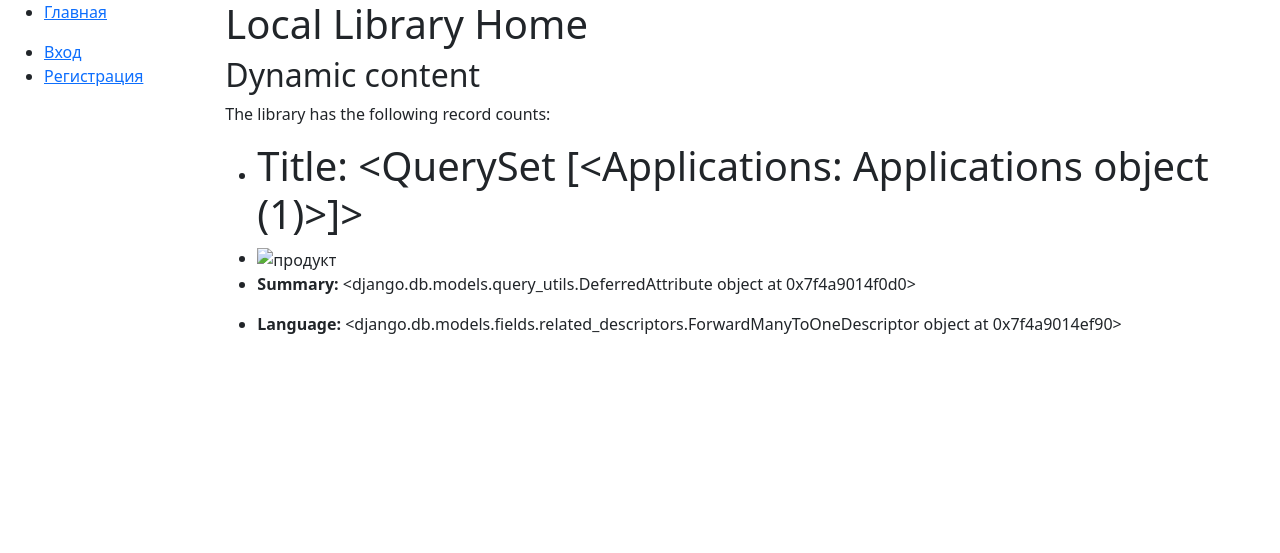
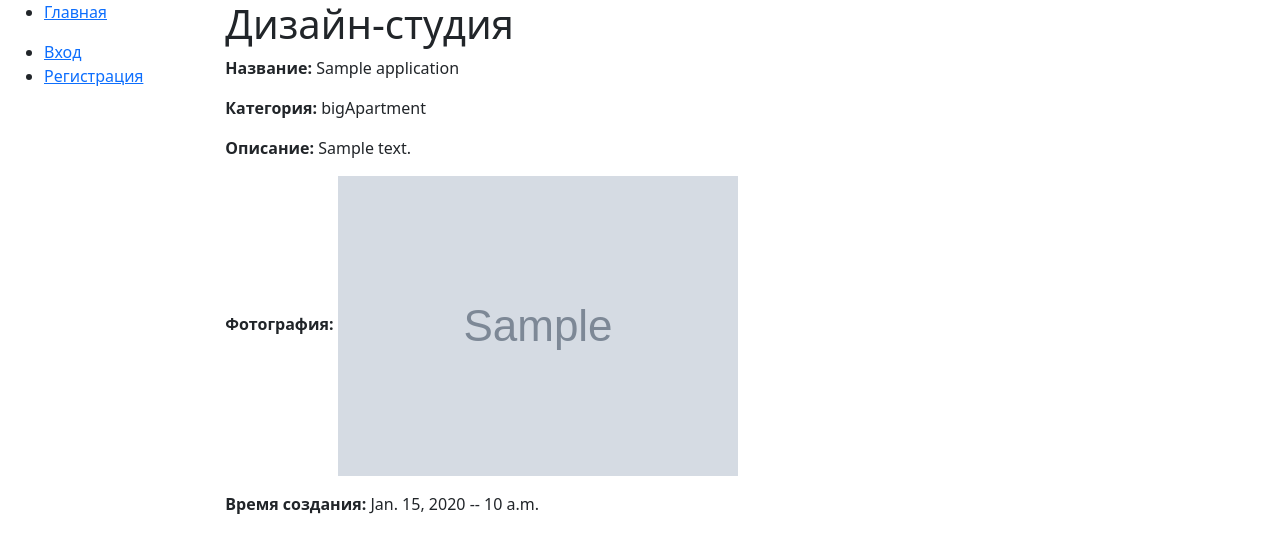
Before and after one commit to L1Z3B3ZE/designStudio, a Django app: page / in a window 1280 px wide. Shown: the top 553 px of the page. Run offline with Django 4.2, Linux system fonts and the light colour scheme; tables that the repository leaves empty hold one stand-in row (values such as "Sample post"); grey boxes marked "Sample" are stand-in pictures; parts of the project's set-up code (start-up, migrations or seed data) failed here and were passed over.

Commit message:
Изменение сайта

```diff
--- a/DesignStudio/DesignStudio/settings.py
+++ b/DesignStudio/DesignStudio/settings.py
@@ -124,9 +124,10 @@ STATIC_URL = 'static/'
 
 DEFAULT_AUTO_FIELD = 'django.db.models.BigAutoField'
 
+AUTH_USER_MODEL = 'Studio.AdvUser'
+
 
 runserver.default_port = "8080"
+runserver.default_addr = "localhost"
 
 LOGIN_REDIRECT_URL = '/'
-
-MEDIA_URL = '/media/'
--- a/DesignStudio/DesignStudio/urls.py
+++ b/DesignStudio/DesignStudio/urls.py
@@ -14,15 +14,15 @@ Including another URLconf
     1. Import the include() function: from django.urls import include, path
     2. Add a URL to urlpatterns:  path('blog/', include('blog.urls'))
 """
+import os
+
 from django.contrib import admin
 from django.urls import path, include
-from django.conf import settings
-from django.conf.urls.static import static
+
+
 
 urlpatterns = [
     path('superadmin/', admin.site.urls),
     path('', include('Studio.urls')),
     path('accounts/', include('django.contrib.auth.urls')),
 ]
-
-urlpatterns += static(settings.STATIC_URL, document_root=settings.STATIC_ROOT)
--- a/DesignStudio/Studio/models.py
+++ b/DesignStudio/Studio/models.py
@@ -1,24 +1,17 @@
 from django.db import models
-from django.urls import reverse
+from django.contrib.auth.models import AbstractUser
+from django.core.validators import FileExtensionValidator
+from datetime import datetime
 
 
-class Author(models.Model):
-    """Model representing an author."""
-    first_name = models.CharField(max_length=100)
-    last_name = models.CharField(max_length=100)
-    date_of_birth = models.DateField(null=True, blank=True)
-    date_of_death = models.DateField('died', null=True, blank=True)
+class AdvUser(AbstractUser):
+   name = models.CharField(max_length=250, verbose_name="ФИО", help_text="Только кириллические буквы, дефис и пробелы")
+   username = models.CharField(max_length=35, verbose_name="Логин", unique=True, help_text="Только латиница и дефис, уникальный")
+   is_activated = models.BooleanField(default=True, db_index=True,
+                                      verbose_name='Согласие с правилами регистрации')
 
-    class Meta:
-        ordering = ['last_name', 'first_name']
-
-    def get_absolute_url(self):
-        """Returns the url to access a particular author instance."""
-        return reverse('author-detail', args=[str(self.id)])
-
-    def __str__(self):
-        """String for representing the Model object."""
-        return '{0}, {1}'.format(self.last_name, self.first_name)
+class Meta(AbstractUser.Meta):
+   pass
 
 
 class Category(models.Model):
@@ -29,8 +22,38 @@ class Category(models.Model):
         return self.name
 
 
-class Applications(models.Model):
-    title = models.CharField(max_length=100)
-    description = models.TextField(max_length=1000, default='something')
-    category = models.ForeignKey('category', on_delete=models.SET_NULL, null=True)
-    image = models.ImageField(upload_to='')
+
+class Application(models.Model):
+    application_title = models.CharField(max_length=254, verbose_name="Название")
+    description = models.TextField(verbose_name="Описание")
+    REQUEST_CATEGORY = (
+        ('bigApartment', 'bigApartment'),
+        ('Apartment', 'bigApartment'),
+        ('smallApartment', 'smallApartment'),
+    )
+    category = models.CharField(
+        max_length=14,
+        choices=REQUEST_CATEGORY,
+        blank=True,
+        default='a',
+        verbose_name="Категория")
+    photo_of_room = models.ImageField(max_length=254, upload_to="media/", verbose_name="Фотография",
+                                      help_text="Разрешается формата файла только jpg, jpeg, png, bmp",
+                                      validators=[
+                                          FileExtensionValidator(allowed_extensions=['jpg', 'jpeg', 'png', 'bmp'])])
+    date_create = models.DateField(default=datetime.now(), verbose_name="Дата создания")
+    time_create = models.TimeField(default=datetime.now(), verbose_name="Время создания")
+    REQUEST_STATUS = (
+        ('Новая', 'Новая'),
+        ('Принято в работу', 'Принято в работу'),
+        ('«Выполнено»', '«Выполнено»'),
+    )
+    status = models.CharField(
+        max_length=16,
+        choices=REQUEST_STATUS,
+        default='Новая',
+        blank=True,
+        verbose_name="Статус")
+
+    def __str__(self):
+        return self.application_title
--- a/DesignStudio/Studio/templates/basePage.html
+++ b/DesignStudio/Studio/templates/basePage.html
@@ -27,8 +27,6 @@
                 {% if user.is_authenticated %}
                 <li>Пользователь: {{ user.get_username }}</li>
 
-                <li><a href="">Мои заказы</a></li>
-
                 <li><a href="{% url 'logout' %}?next={{ request.path }}">Выход</a></li>
                 {% else %}
                 <li><a href="{% url 'login' %}?next={{ request.path }}">Вход</a></li>
@@ -41,7 +39,7 @@
             <ul class="sidebar-nav">
                 <li>Заказы</li>
                 {% if perms.catalog.can_mark_returned %}
-                <li><a href="">Все заказы</a></li>
+                <li><a href="">Все заявки</a></li>
                 {% endif %}
             </ul>
             {% endif %}
--- a/DesignStudio/Studio/templates/index.html
+++ b/DesignStudio/Studio/templates/index.html
@@ -1,18 +1,22 @@
 {% extends "basePage.html" %}
-
+{%load static%}
 {% block content %}
-<h1>Local Library Home</h1>
+<h1>Дизайн-студия</h1>
 
 
-<h2>Dynamic content</h2>
+    {% for i in applications %}
+        <p> <b>Название: </b>{{ i.application_title }} </p>
+        <p> <b>Категория: </b>{{i.category}} </p>
+        <p> <b>Описание: </b> {{ i.description }} </p>
+        <p> <b>Фотография: </b> <img src="{{i.photo_of_room.url}}"/> </p>
+        <p> <b>Время создания: </b>  {{i.date_create}} -- {{i.time_create}}</p>
+        <br><br><br>
+    {% endfor %}
 
-<p>The library has the following record counts:</p>
-<ul>
-    <li><h1>Title: {{ Applications_title }}</h1></li>
-    <li><img src="{{MEDIA_URL}}{{ Forest.jpg }}" alt="продукт"></li>
-    <li><p><strong>Summary:</strong> {{ Applications_description }}</p></li>
-    <li><p><strong>Language:</strong> {{ Applications_category }}</p></li>
-</ul>
+
+
+
+
 
 
 
--- a/DesignStudio/Studio/urls.py
+++ b/DesignStudio/Studio/urls.py
@@ -1,7 +1,14 @@
+from django.conf import settings
+from django.conf.urls.static import static
+
 from . import views
 from django.urls import path
 
+
 urlpatterns = [
-    path('', views.index, name='index'),
+    path('', views.ViewRequests.as_view(), name='index'),
     path('register/', views.RegisterView.as_view(), name='register'),
 ]
+
+
+urlpatterns += static(settings.MEDIA_URL, document_root=settings.MEDIA_ROOT)
--- a/DesignStudio/Studio/views.py
+++ b/DesignStudio/Studio/views.py
@@ -1,22 +1,22 @@
 from django.shortcuts import render
 from django.urls import reverse_lazy
-from django.views.generic import CreateView
+from django.views import generic
+from django.views.generic import CreateView, ListView
 from .forms import RegisterUserForm
-from .models import Applications
+#from .models import Application
+from .models import Application
 
 
 # Create your views here.
-
-def index(request):
-    Applications_title = Applications.objects.all()
-    Applications_description = Applications.description
-    Applications_category = Applications.category
-    return render(request, 'index.html', context={'Applications_title': Applications_title,
-                                                 'Applications_description': Applications_description,
-                                                 'Applications_category': Applications_category})
 
 
 class RegisterView(CreateView):
     template_name = 'registration/registration.html'
     form_class = RegisterUserForm
     success_url = reverse_lazy('login')
+
+
+class ViewRequests(ListView):
+   model = Application
+   template_name = 'index.html'
+   context_object_name = 'applications'
```
Also changed, not shown: DesignStudio/Studio/admin.py (+7 -7 lines), DesignStudio/Studio/forms.py (+19 -57 lines), DesignStudio/Studio/migrations/0001_initial.py (deleted), DesignStudio/db.sqlite3 (deleted).
